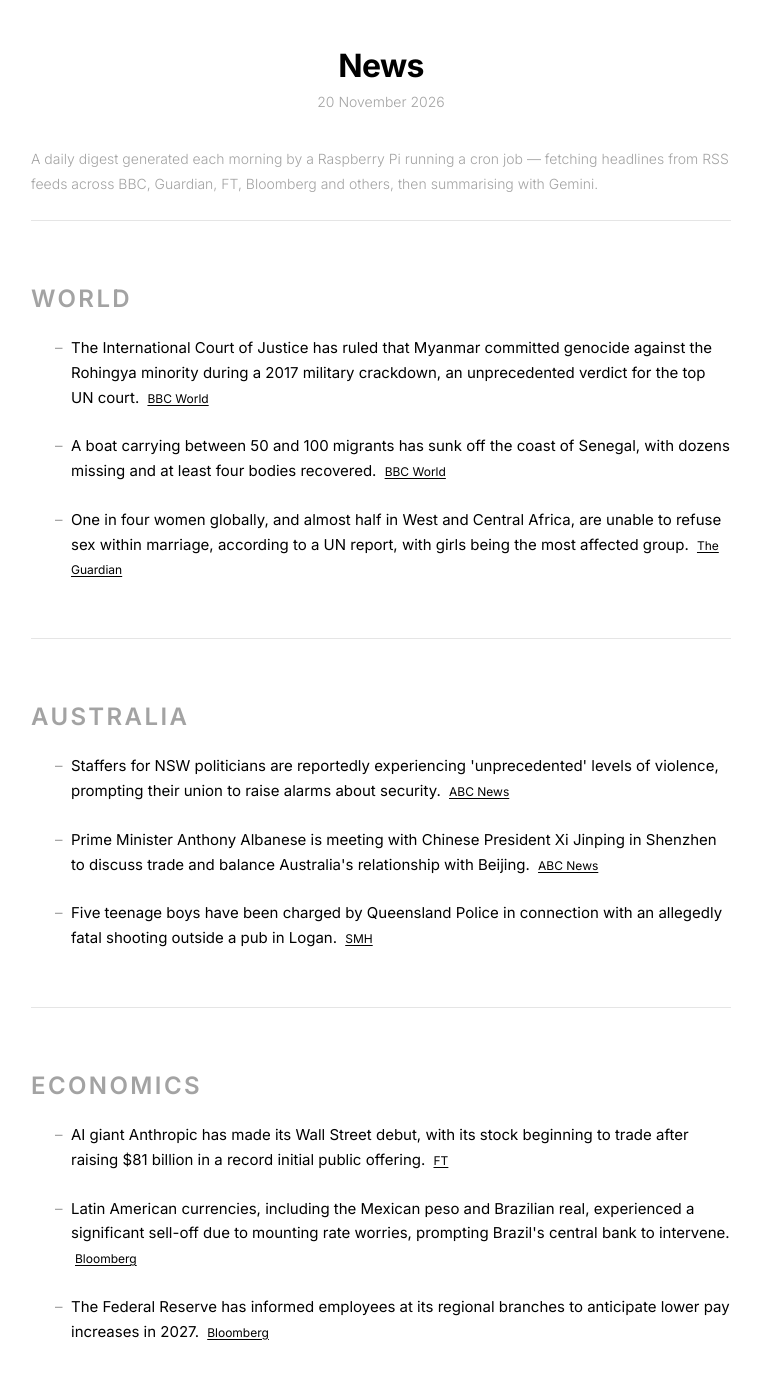
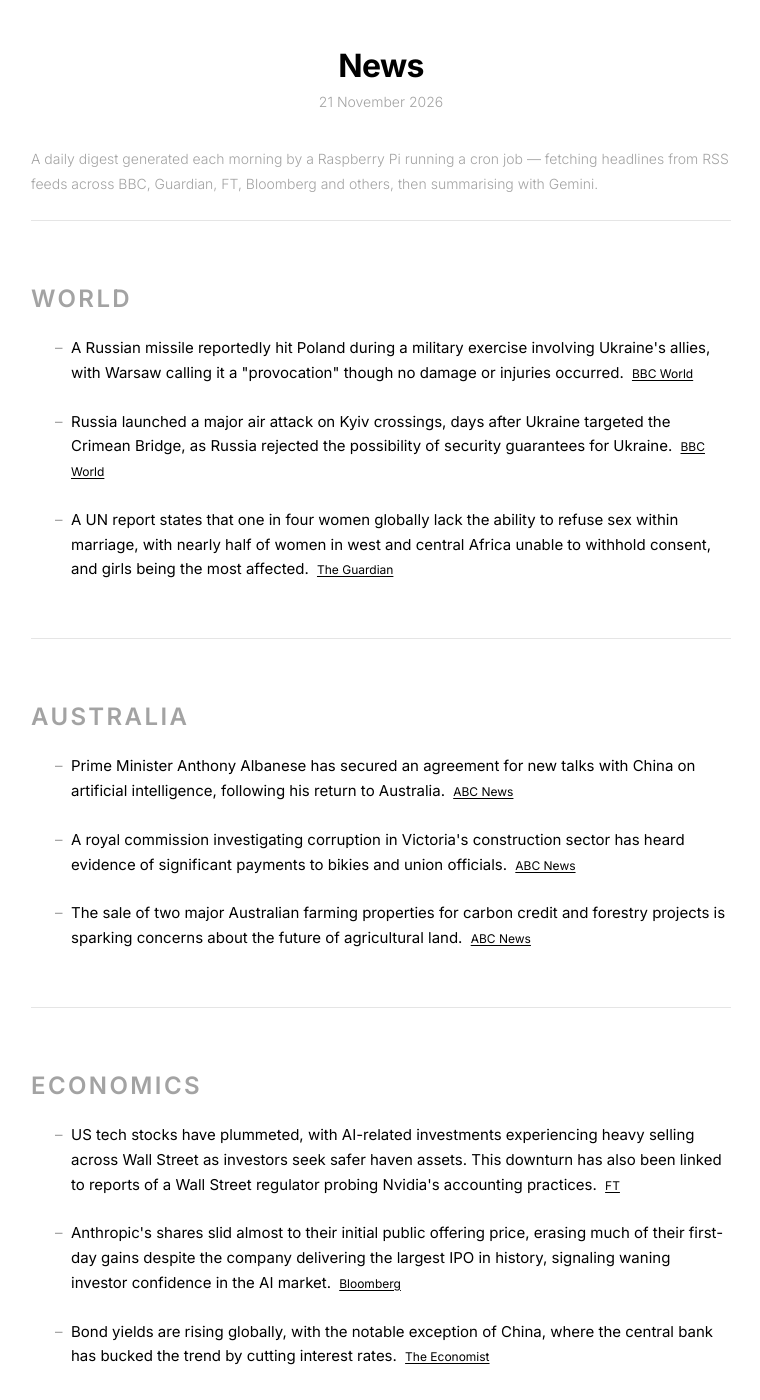
Before and after one commit to s-jac/s-jac.github.io, a Jekyll site: the page built from projects/news.html, in a window 1280 px wide and 1400 px high. Shown: the whole window, without its empty margins (259-1019 px from the left). Built offline with Jekyll 4.4.1, drawn with Linux system fonts in a browser that asks for light colours; some of the changed text lies outside the part shown.

Commit message:
daily news update 21 November 2026

```diff
--- a/_data/news.json
+++ b/_data/news.json
@@ -1,22 +1,22 @@
 {
-  "date": "20 November 2026",
-  "generated_at": "2026-11-19T20:00:23.756150+00:00",
+  "date": "21 November 2026",
+  "generated_at": "2026-11-20T20:00:30.868519+00:00",
   "sections": [
     {
       "heading": "World",
       "bullets": [
         {
-          "text": "The International Court of Justice has ruled that Myanmar committed genocide against the Rohingya minority during a 2017 military crackdown, an unprecedented verdict for the top UN court.",
+          "text": "A Russian missile reportedly hit Poland during a military exercise involving Ukraine's allies, with Warsaw calling it a \"provocation\" though no damage or injuries occurred.",
           "source": "BBC World",
           "url": "https://www.bbc.com/news/world"
         },
         {
-          "text": "A boat carrying between 50 and 100 migrants has sunk off the coast of Senegal, with dozens missing and at least four bodies recovered.",
+          "text": "Russia launched a major air attack on Kyiv crossings, days after Ukraine targeted the Crimean Bridge, as Russia rejected the possibility of security guarantees for Ukraine.",
           "source": "BBC World",
           "url": "https://www.bbc.com/news/world"
         },
         {
-          "text": "One in four women globally, and almost half in West and Central Africa, are unable to refuse sex within marriage, according to a UN report, with girls being the most affected group.",
+          "text": "A UN report states that one in four women globally lack the ability to refuse sex within marriage, with nearly half of women in west and central Africa unable to withhold consent, and girls being the most affected.",
           "source": "The Guardian",
           "url": "https://www.theguardian.com"
         }
@@ -26,19 +26,19 @@
       "heading": "Australia",
       "bullets": [
         {
-          "text": "Staffers for NSW politicians are reportedly experiencing 'unprecedented' levels of violence, prompting their union to raise alarms about security.",
+          "text": "Prime Minister Anthony Albanese has secured an agreement for new talks with China on artificial intelligence, following his return to Australia.",
           "source": "ABC News",
           "url": "https://www.abc.net.au/news"
         },
         {
-          "text": "Prime Minister Anthony Albanese is meeting with Chinese President Xi Jinping in Shenzhen to discuss trade and balance Australia's relationship with Beijing.",
+          "text": "A royal commission investigating corruption in Victoria's construction sector has heard evidence of significant payments to bikies and union officials.",
           "source": "ABC News",
           "url": "https://www.abc.net.au/news"
         },
         {
-          "text": "Five teenage boys have been charged by Queensland Police in connection with an allegedly fatal shooting outside a pub in Logan.",
-          "source": "SMH",
-          "url": "https://www.smh.com.au"
+          "text": "The sale of two major Australian farming properties for carbon credit and forestry projects is sparking concerns about the future of agricultural land.",
+          "source": "ABC News",
+          "url": "https://www.abc.net.au/news"
         }
       ]
     },
@@ -46,19 +46,19 @@
       "heading": "Economics",
       "bullets": [
         {
-          "text": "AI giant Anthropic has made its Wall Street debut, with its stock beginning to trade after raising $81 billion in a record initial public offering.",
+          "text": "US tech stocks have plummeted, with AI-related investments experiencing heavy selling across Wall Street as investors seek safer haven assets. This downturn has also been linked to reports of a Wall Street regulator probing Nvidia's accounting practices.",
           "source": "FT",
           "url": "https://www.ft.com"
         },
         {
-          "text": "Latin American currencies, including the Mexican peso and Brazilian real, experienced a significant sell-off due to mounting rate worries, prompting Brazil's central bank to intervene.",
+          "text": "Anthropic's shares slid almost to their initial public offering price, erasing much of their first-day gains despite the company delivering the largest IPO in history, signaling waning investor confidence in the AI market.",
           "source": "Bloomberg",
           "url": "https://www.bloomberg.com/markets"
         },
         {
-          "text": "The Federal Reserve has informed employees at its regional branches to anticipate lower pay increases in 2027.",
-          "source": "Bloomberg",
-          "url": "https://www.bloomberg.com/markets"
+          "text": "Bond yields are rising globally, with the notable exception of China, where the central bank has bucked the trend by cutting interest rates.",
+          "source": "The Economist",
+          "url": "https://www.economist.com/finance-and-economics"
         }
       ]
     }
```
